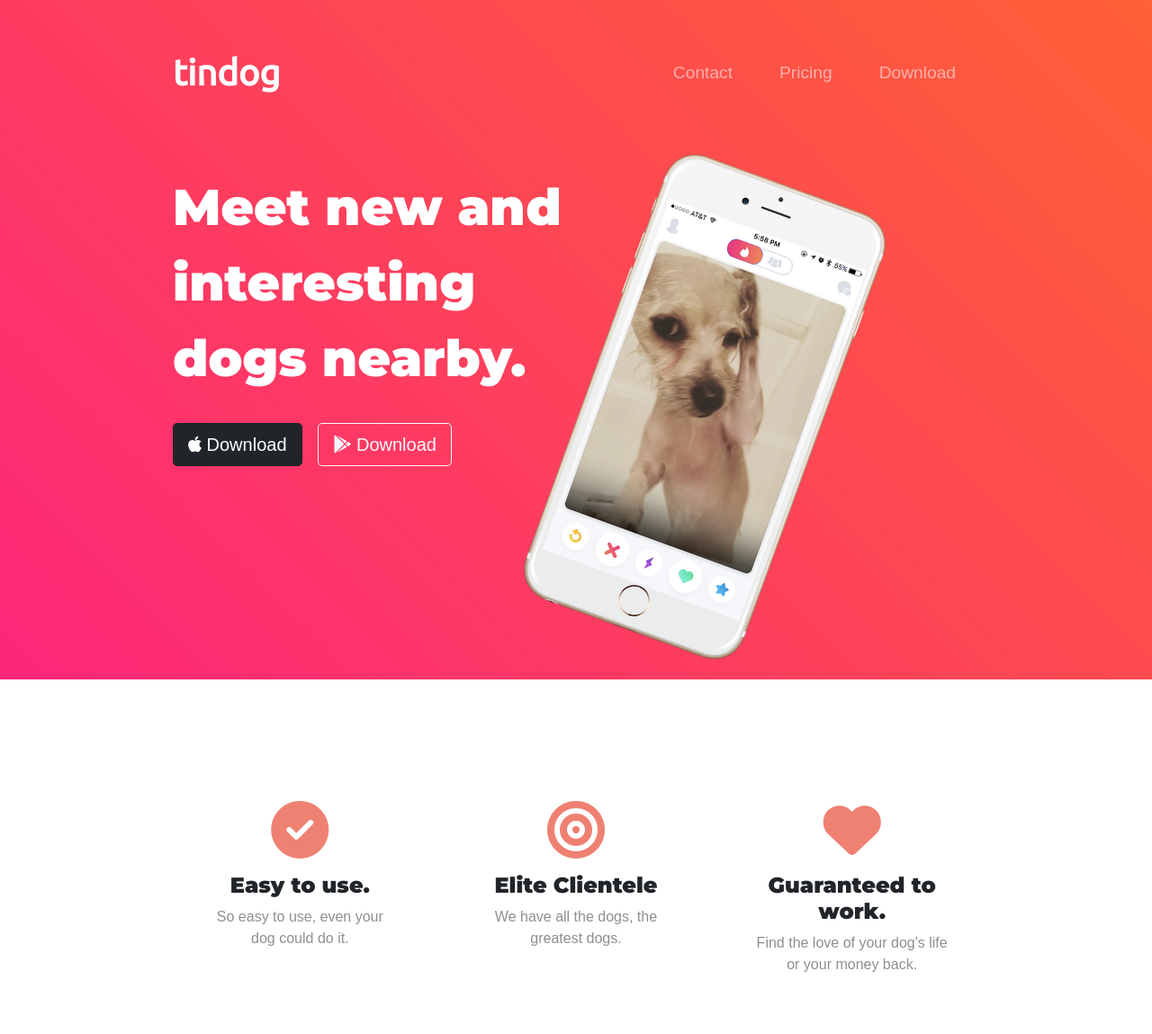
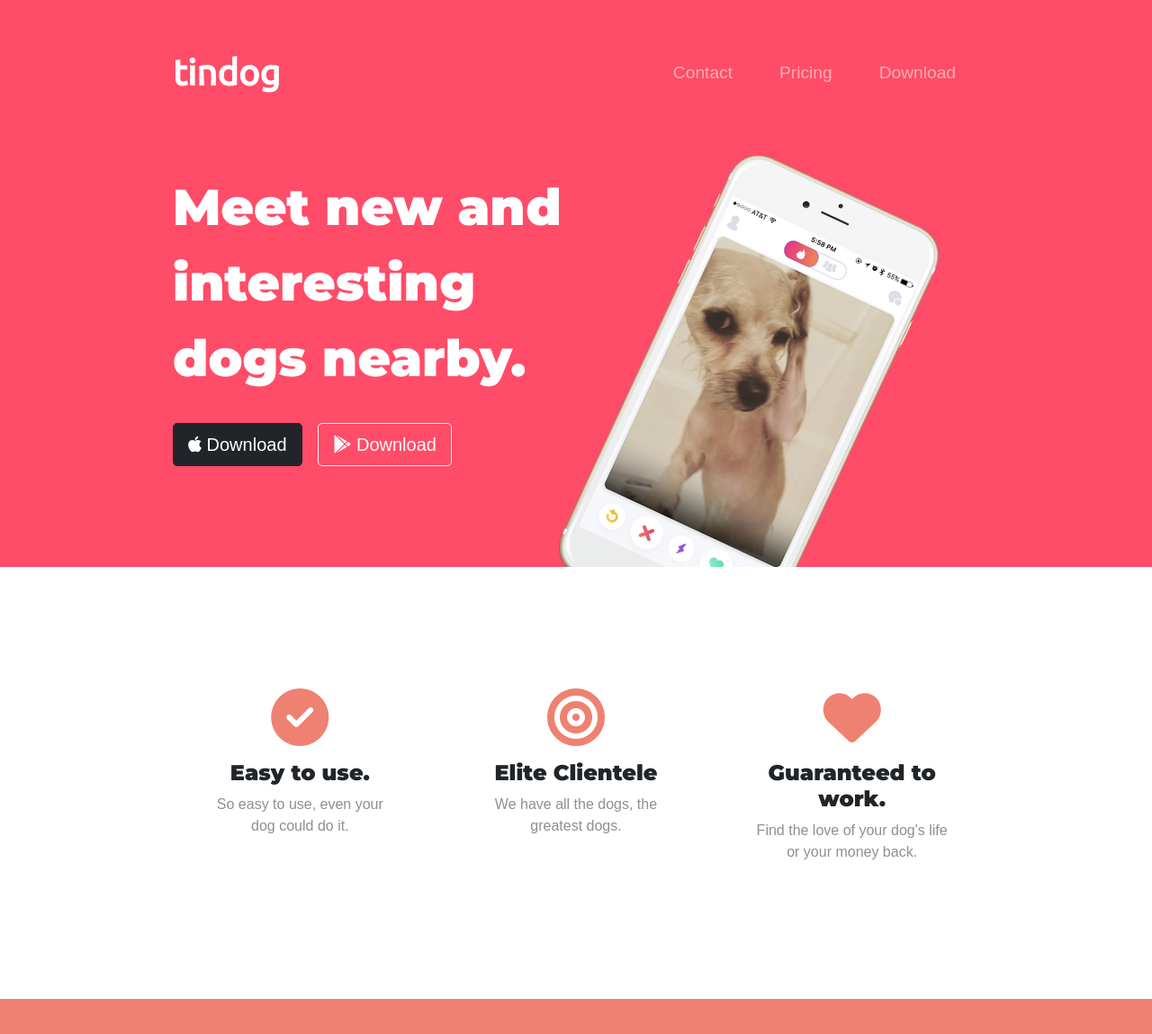
Before and after one commit to NithinX/tindog, a plain HTML site: page index.html in a window 1280 px wide. Shown: the top 1149 px of the page at 90% size. Drawn offline with nearby package versions, Linux system fonts and the light colour scheme.

Commit message:
add position to title image (z index)

```diff
--- a/css/styles.css
+++ b/css/styles.css
@@ -1,6 +1,6 @@
 #title{
     /* background-color: #ff4c68; */
-    background-image: linear-gradient(45deg,#fd267a,#ff6036);
+   background-color: #ff4c68;
     color: #ffffff;
 }
 
@@ -58,16 +58,20 @@ P{
 }
 
 .title-img{
-    width: 60%;
-    transform: rotate(20deg);
+    width: 20%;
+    transform: rotate(25deg);
+    position: absolute;
+    right: 25%;
 }
 
 .container-fluid{
-    padding: 3% 15%;
+    padding: 3% 15% 7%;
 }
 
 #features{
     padding: 7% 15%;
+    background-color: #ffffff;
+    position: relative;
 }
 
 .feature-box{
```
